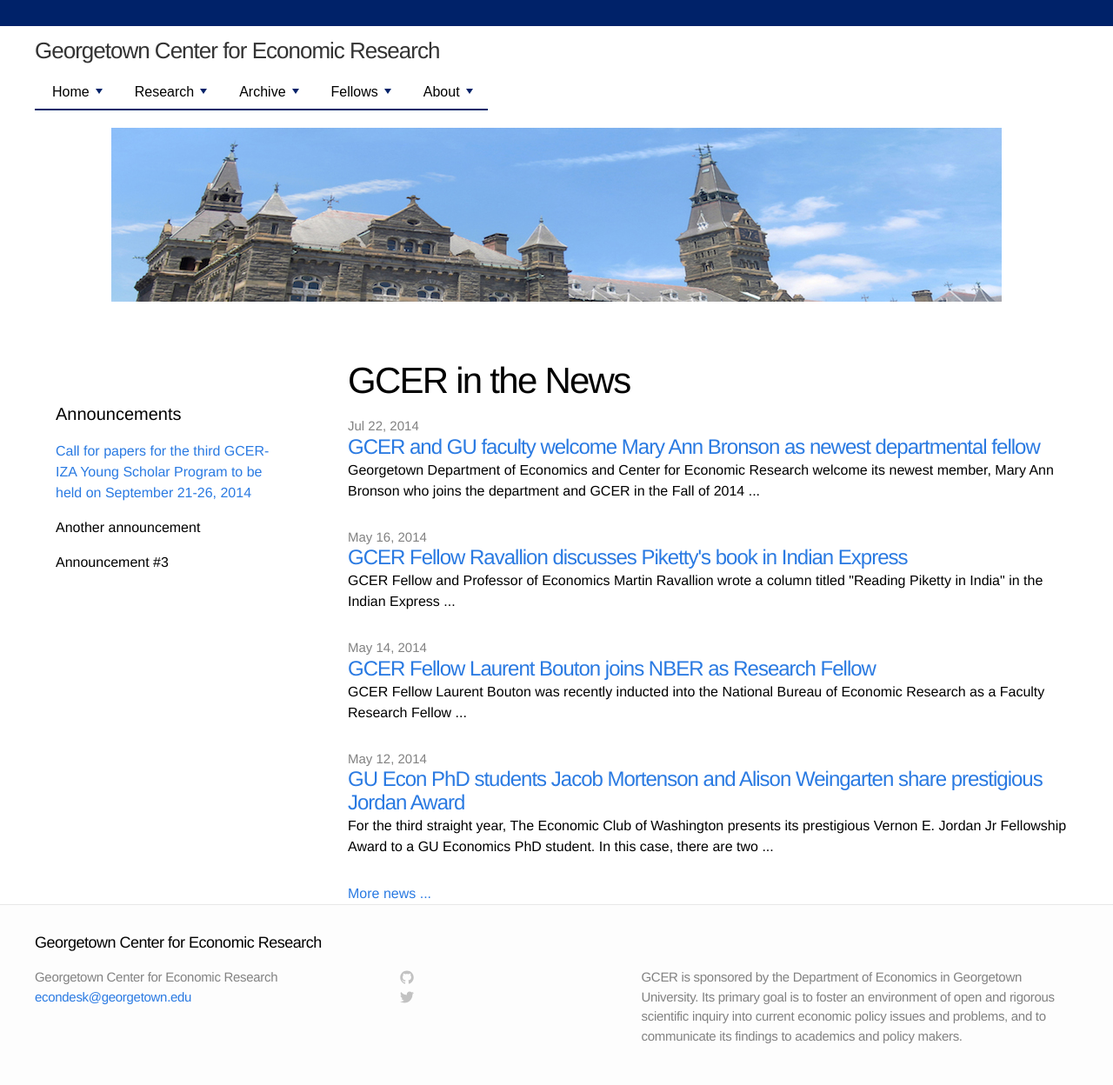
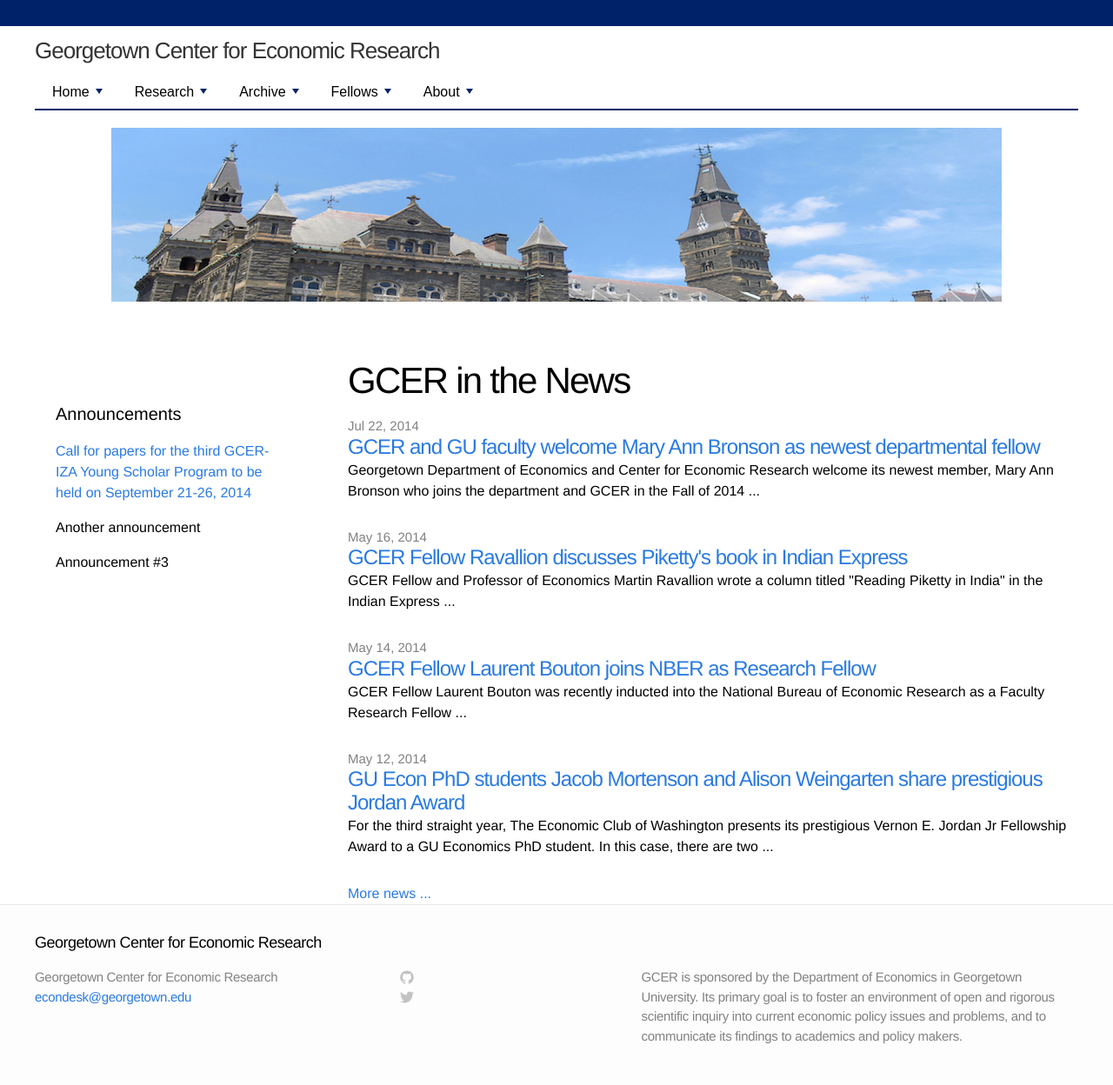
Before and after one commit to georgetown-econ/gcer, a Jekyll site: the page built from index.html, in a window 1280 px wide. Shown: the whole page at 87% size. Built offline with Jekyll 4.4.1, drawn with Linux system fonts in a browser that asks for light colours.

Commit message:
Navigation bar shows all the way across header.

```diff
--- a/css/gcer.css
+++ b/css/gcer.css
@@ -74,6 +74,7 @@
   float: left;
   clear: left;
   line-height: 56px;
+  width: 100%;
 }
 
 .site-nav .menu-icon { display: none; }
@@ -466,3 +467,8 @@
 .slick-slider {
   margin-bottom: 0px;
 }
+
+#navigation {
+  position:relative;
+  width:auto !important;
+}
```
